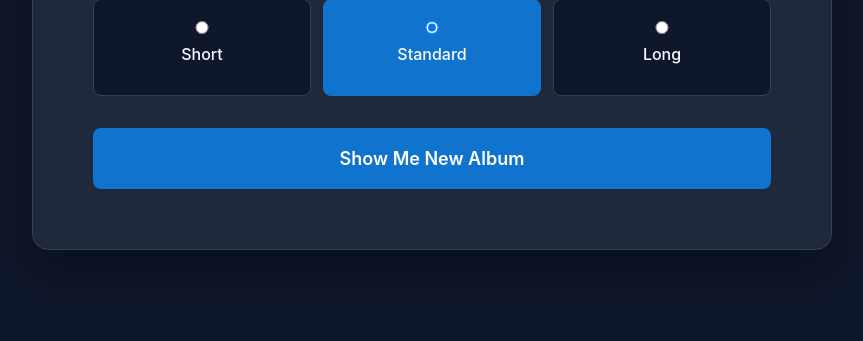
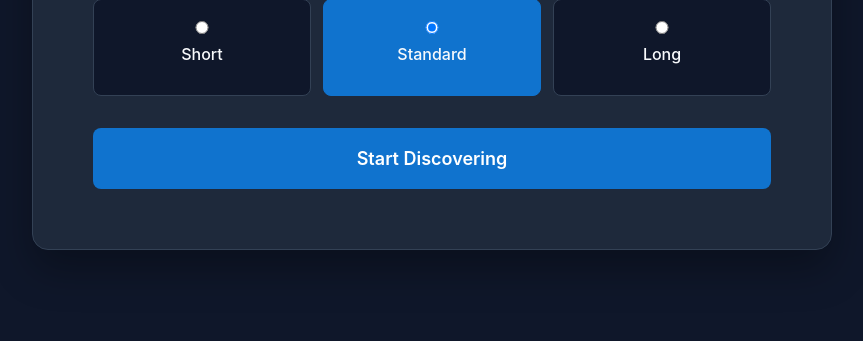
Before and after one commit to Nathanialc25/blurryblus-platform, a Flask app: page / in a window 1280 px wide. Shown: the part 2452-2793 px from the top of the page, without its empty margins (208-1071 px from the left). Run offline with Flask 3, Linux system fonts and the light colour scheme; some libraries are stand-ins or nearby versions.

Commit message:
adjusinting wording

```diff
--- a/apps/user-form-app/templates/index.html
+++ b/apps/user-form-app/templates/index.html
@@ -573,7 +573,7 @@
                     </div>
                 </div>
 
-                <button type="submit" class="submit-btn">Show Me New Album</button>
+                <button type="submit" class="submit-btn">Start Discovering</button>
             </form>
         </div>
     </section>
```
